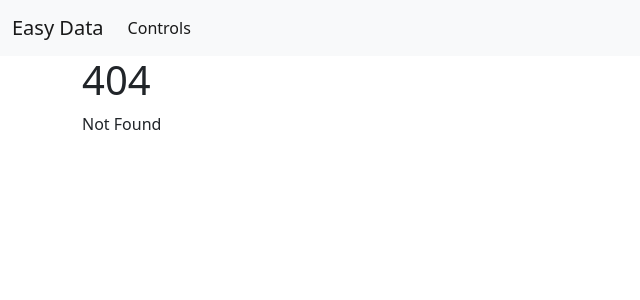
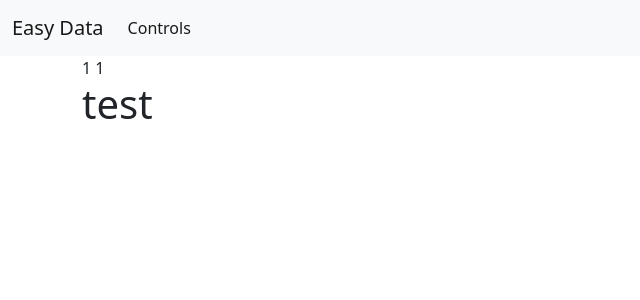
Before and after one commit to rambo53/sveltekit_controls, a SvelteKit app in the folder sveltekit_module_controls/: page /controls/1/1 in a window 1280 px wide. Before the commit this address had no page. Shown: the top 300 px of the page, without its empty margins (0-640 px from the left). Built offline with nearby package versions, Linux system fonts and the light colour scheme.

Commit message:
Add files via upload

```diff
--- /dev/null
+++ b/sveltekit_module_controls/src/routes/controls/[id_file]/[id_config]/+page.svelte
@@ -0,0 +1,10 @@
+<script>
+    import { page } from '$app/stores';
+
+    console.log($page.params.id_file)
+</script>
+
+{$page.params.id_file}
+{$page.params.id_config}
+
+<h1>test</h1>
```
